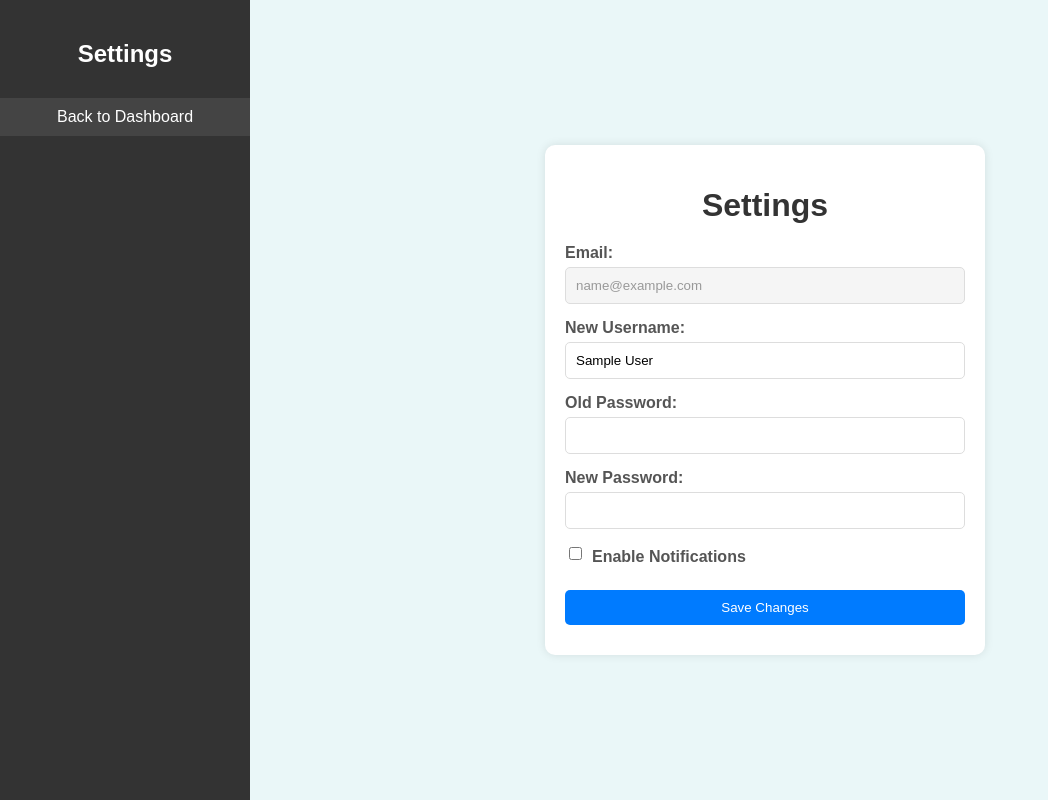
After one commit to aminfaiad/fypseaweed, a PHP site: page /Real/settings.php in a window 1280 px wide. The commit adds this page. Shown: the whole page, without its empty margins (0-1048 px from the left). Run offline with PHP 8.4, Linux system fonts and the light colour scheme; the visitor is signed in with stand-in values (Sample User, id 1); tables that the repository leaves empty or names only in its code hold one stand-in row (values such as "Sample post").

Commit message:
Added settings

```diff
--- a/Real/login.php
+++ b/Real/login.php
@@ -23,6 +23,7 @@ if ($_SERVER['REQUEST_METHOD'] === 'POST') {
         if ($user && $passwordInput== $user['password']) {
             // Login successful, redirect to dashboard
             $_SESSION['user_id'] = $user['user_id']; // Store user ID in session
+            $_SESSION['name '] = $user['name ']; //Store username
             header("Location: dashboard.php");
             exit;
         } else {
--- /dev/null
+++ b/Real/settings.php
@@ -0,0 +1,218 @@
+<?php
+session_start();
+require_once 'database.php'; // Assuming you have already connected $pdo here
+
+// Check if the user is logged in
+if (!isset($_SESSION['user_id'])) {
+    echo "You must be logged in to access this page.";
+    exit;
+}
+
+$user_id = $_SESSION['user_id'];
+$message = "";
+
+// Fetch the current user details
+$stmt = $pdo->prepare("SELECT * FROM users WHERE user_id = :user_id");
+$stmt->execute(['user_id' => $user_id]);
+$user = $stmt->fetch();
+
+if (!$user) {
+    echo "User not found.";
+    exit;
+}
+
+// Update logic
+if ($_SERVER['REQUEST_METHOD'] === 'POST') {
+    $new_username = $_POST['username'];
+    $old_password = $_POST['old_password'];
+    $new_password = $_POST['new_password'];
+
+    if ($old_password !== $user['password']) {
+        $message = "Old password is incorrect.";
+    } elseif ($new_password === $old_password) {
+        $message = "New password cannot be the same as the old password.";
+    } elseif (strlen($new_password) < 8) {
+        $message = "New password must be at least 8 characters long.";
+    } else {
+        $message = "Settings updated successfully.";
+        // No backend code for notifications yet
+    }
+}
+?>
+
+<!DOCTYPE html>
+<html lang="en">
+<head>
+    <meta charset="UTF-8">
+    <meta name="viewport" content="width=device-width, initial-scale=1.0">
+    <title>Settings</title>
+    <style>
+        body {
+            margin: 0;
+            font-family: 'Arial', sans-serif;
+            display: flex;
+            height: 100vh;
+        }
+
+        .sidebar {
+            width: 250px;
+            background-color: #333;
+            color: #fff;
+            display: flex;
+            flex-direction: column;
+            align-items: center;
+            padding-top: 20px;
+        }
+
+        .sidebar h2 {
+            margin-bottom: 30px;
+        }
+
+        .sidebar a {
+            text-decoration: none;
+            color: #fff;
+            padding: 10px 20px;
+            width: 100%;
+            text-align: center;
+            margin-bottom: 10px;
+            background: #444;
+            border-radius: 5px;
+        }
+
+        .sidebar a:hover {
+            background: #555;
+        }
+
+        .main-content {
+            flex-grow: 1;
+            background: #eaf7f8;
+            padding: 20px;
+            display: flex;
+            justify-content: center;
+            align-items: center;
+        }
+
+        .settings-container {
+            background: white;
+            padding: 20px;
+            border-radius: 10px;
+            box-shadow: 0 0 10px rgba(0, 0, 0, 0.1);
+            width: 400px;
+        }
+
+        h1 {
+            text-align: center;
+            color: #333;
+            margin-bottom: 20px;
+        }
+
+        form {
+            display: flex;
+            flex-direction: column;
+        }
+
+        label {
+            margin-bottom: 5px;
+            font-weight: bold;
+            color: #555;
+        }
+
+        input {
+            padding: 10px;
+            margin-bottom: 15px;
+            border: 1px solid #ddd;
+            border-radius: 5px;
+        }
+
+        input[readonly] {
+            background-color: #f5f5f5;
+            color: #999;
+            cursor: not-allowed;
+        }
+
+        .checkbox-container {
+            display: flex;
+            align-items: center;
+            margin-bottom: 15px;
+        }
+
+        .checkbox-container input {
+            margin-right: 10px;
+        }
+
+        button {
+            padding: 10px;
+            background: #007BFF;
+            color: white;
+            border: none;
+            border-radius: 5px;
+            cursor: pointer;
+        }
+
+        button:hover {
+            background: #0056b3;
+        }
+
+        .message {
+            margin-top: 10px;
+            text-align: center;
+            color: green;
+        }
+
+        .error {
+            color: red;
+        }
+    </style>
+</head>
+<body>
+    <div class="sidebar">
+        <h2>Settings</h2>
+        <a href="dashboard.php">Back to Dashboard</a>
+    </div>
+    <div class="main-content">
+        <div class="settings-container">
+            <h1>Settings</h1>
+            <form method="post" onsubmit="return validateForm()">
+                <label for="email">Email:</label>
+                <input type="text" id="email" value="<?= htmlspecialchars($user['email']) ?>" readonly>
+
+                <label for="username">New Username:</label>
+                <input type="text" name="username" id="username" value="<?= htmlspecialchars($user['name']) ?>" required>
+
+                <label for="old_password">Old Password:</label>
+                <input type="password" name="old_password" id="old_password" required>
+
+                <label for="new_password">New Password:</label>
+                <input type="password" name="new_password" id="new_password" required>
+
+                <div class="checkbox-container">
+                    <input type="checkbox" name="notifications" id="notifications">
+                    <label for="notifications">Enable Notifications</label>
+                </div>
+
+                <button type="submit">Save Changes</button>
+            </form>
+            <div class="message <?= strpos($message, 'incorrect') !== false || strpos($message, 'cannot') !== false || strpos($message, 'must') !== false ? 'error' : '' ?>">
+                <?= htmlspecialchars($message) ?>
+            </div>
+        </div>
+    </div>
+
+    <script>
+        function validateForm() {
+            const newPassword = document.getElementById('new_password').value;
+            const oldPassword = document.getElementById('old_password').value;
+
+            if (newPassword === oldPassword) {
+                alert('New password cannot be the same as the old password.');
+                return false;
+            }
+            if (newPassword.length < 8) {
+                alert('New password must be at least 8 characters long.');
+                return false;
+            }
+            return true;
+        }
+    </script>
+</body>
+</html>
```
Also changed, not shown: Real/dashboard.php (+5 -2 lines).
